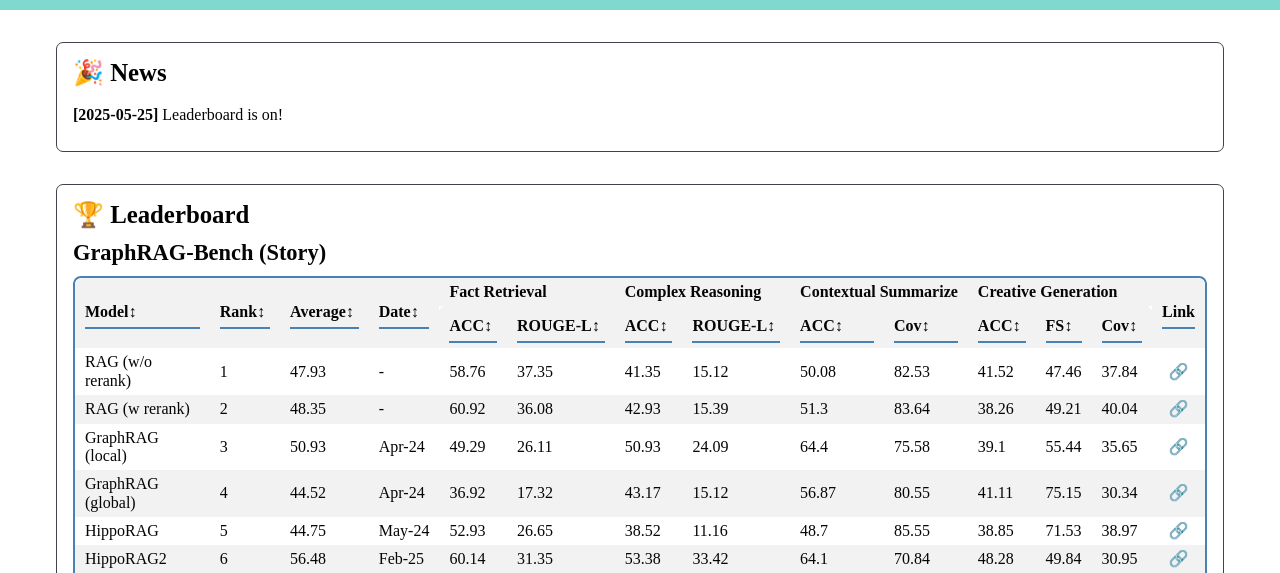
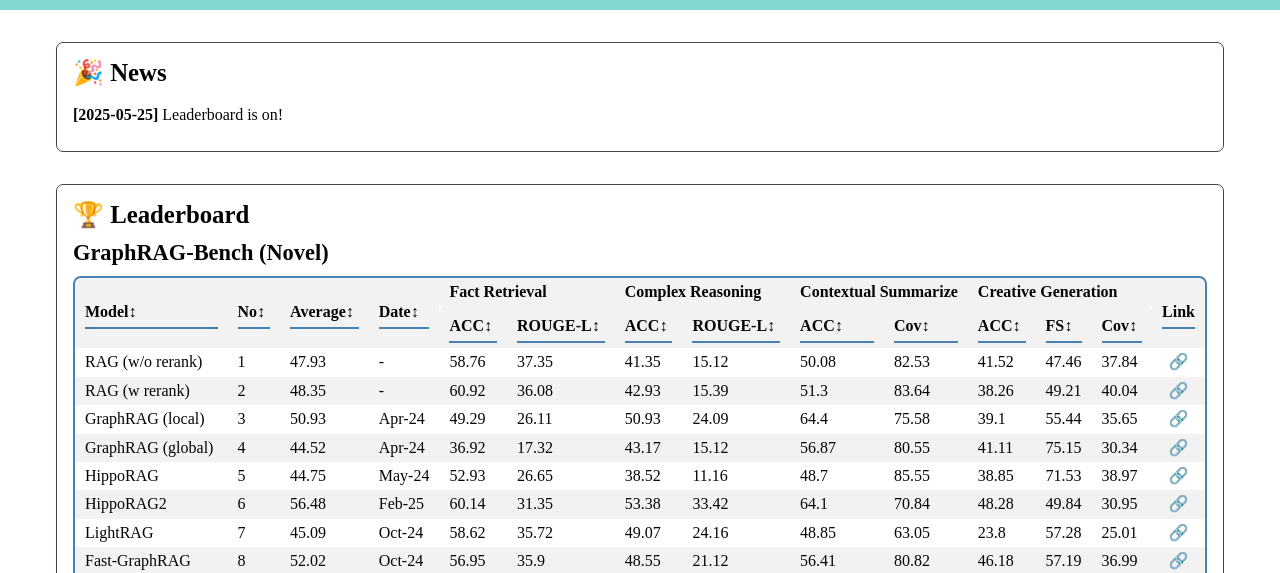
Before and after one commit to GraphRAG-Bench/GraphRAG-Bench.github.io, a plain HTML site: page index.html in a window 1280 px wide. Shown: the part 227-800 px from the top of the page. Drawn offline with nearby package versions, Linux system fonts and the light colour scheme.

Commit message:
Update index.html

```diff
--- a/index.html
+++ b/index.html
@@ -171,7 +171,7 @@
         </div> -->
 
         <div class="tabcontent" style="display: block" id="leaderboard-story">
-          <h3 class="table-title">GraphRAG-Bench (Story)</h3>
+          <h3 class="table-title">GraphRAG-Bench (Novel)</h3>
           <table class="table scrollable" id="leaderboard-table-story" data-header-starter="1">
             <thead>
               <!-- 一级指标行 -->
@@ -180,7 +180,7 @@
                   <div class="sticky-header-content">Model<span class="arrow">↕</span></div>
                 </th>
                 <th rowspan="2" onclick="sortTable(1, this)" data-sort="none">
-                  <div class="sticky-header-content">Rank<span class="arrow">↕</span></div>
+                  <div class="sticky-header-content">No<span class="arrow">↕</span></div>
                 </th>
                 <th rowspan="2" onclick="sortTable(2, this)" data-sort="none">
                   <div class="sticky-header-content">Average<span class="arrow">↕</span></div>
```
